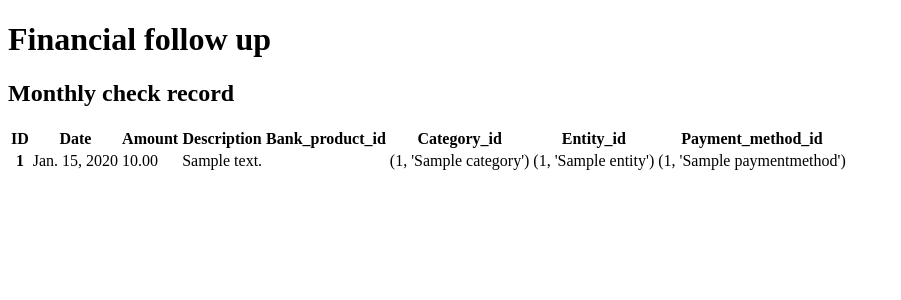
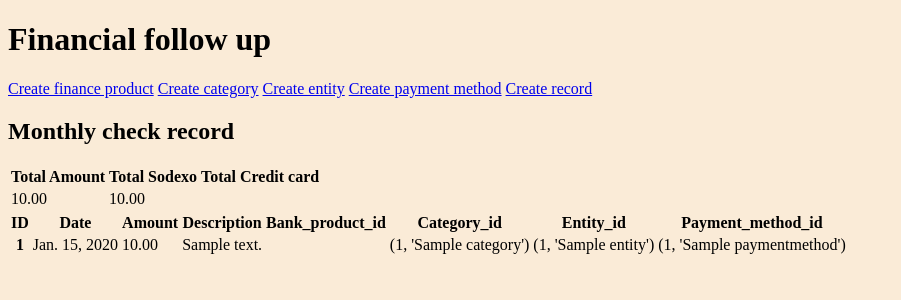
Before and after one commit to Jey-027/Tracking_expenses, a Django app: page /monthly_check/list in a window 1280 px wide. Shown: the top 300 px of the page, without its empty margins (0-901 px from the left). Run offline with Django 4.2, Linux system fonts and the light colour scheme; tables that the repository leaves empty hold one stand-in row (values such as "Sample post").

Commit message:
changed view MC add tab total and add links create template base.html

```diff
--- a/Tracking_expenses_web/tracking_app/templates/base.html
+++ b/Tracking_expenses_web/tracking_app/templates/base.html
@@ -7,8 +7,13 @@
   <title>{% block title %} {% endblock %}</title>
 </head>
 
-<body>
+<body style="background-color:antiquewhite;">
   <h1>Financial follow up</h1>
+  <a href="tracking_app/create_bank_product.html">Create finance product</a>
+  <a href="tracking_app/create_category.html">Create category</a>
+  <a href="tracking_app/create_entities.html">Create entity</a>
+  <a href="tracking_app/create_payment_method.html">Create payment method</a>
+  <a href="tracking_app/create_record_mc.html">Create record </a>
 
   <!-- Here begins the content that changes -->
   {% block content %}
--- a/Tracking_expenses_web/tracking_app/templates/tracking_app/list_monthly_check.html
+++ b/Tracking_expenses_web/tracking_app/templates/tracking_app/list_monthly_check.html
@@ -5,6 +5,23 @@
 {% block content %}
 
 <h2>Monthly check record</h2>
+
+<div class="container text-center">
+  <div class="row">
+    <table>
+      <tr>
+        <th>Total Amount</th>
+        <th>Total Sodexo</th>
+        <th>Total Credit card</th>
+      </tr>
+      <tr>
+        <td>{{ TotalAmount|stringformat:".2f" }}</td>
+        <td>{{ TotalEntity|stringformat:".2f" }}</td>
+        <td>{{ TotalProduct|stringformat:".2f" }}</td>
+      </tr>
+    </table>
+  </div>
+</div>
 
 <table class="table">
   <thead>
--- a/Tracking_expenses_web/tracking_app/views.py
+++ b/Tracking_expenses_web/tracking_app/views.py
@@ -2,6 +2,8 @@
 from django.views.generic import ListView
 from django.views.generic.edit import CreateView, UpdateView
 from .models import Category, Entity, BankProduct, PaymentMethod, MonthlyCheck
+from .forms import *
+from django.db.models import Sum
 
 
 # Create your views here.
@@ -95,11 +97,23 @@
     context_object_name = "monthly_check_list"
     template_name = "tracking_app/list_monthly_check.html"
 
+    def get_context_data(self, **kwargs):
+        context = super().get_context_data(**kwargs)
+        total_amount = MonthlyCheck.objects.aggregate(total_amount = Sum('amount'))["total_amount"]
+        total_entity = MonthlyCheck.objects.filter(id_entity=1).aggregate(total_entity = Sum('amount'))["total_entity"]
+        total_product = MonthlyCheck.objects.filter(id_bank_product=3).aggregate(total_product = Sum('amount'))["total_product"]
+
+
+        context["TotalAmount"] = total_amount
+        context["TotalEntity"] = total_entity
+        context["TotalProduct"] = total_product
+        return context
+
 
 class MonthlyCheckCreate(CreateView):
     model = MonthlyCheck
     template_name = "tracking_app/create_record_mc.html"
-    fields = "__all__"
+    form_class = MonthlyCheckForm
     success_url = "/monthly_check/list"
 
 
```
Also changed, not shown: Tracking_expenses_web/tracking_app/forms.py (+25 -5 lines).
